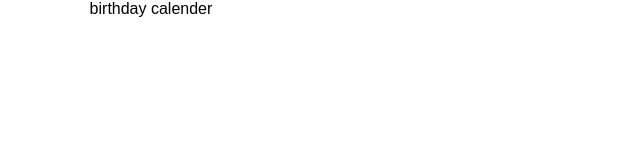
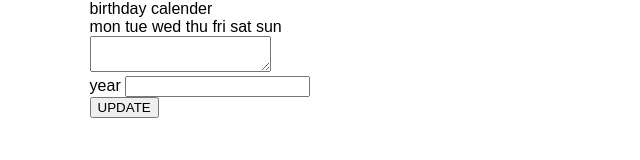
Before and after one commit to Shirly-D/BirthdayCalender, a website: page index.html in a window 1280 px wide. Shown: the whole page, without its empty margins (0-640 px from the left). Drawn offline with Linux system fonts and the light colour scheme.

Commit message:
main section commit

```diff
--- a/index.html
+++ b/index.html
@@ -56,18 +56,46 @@
     <main>
       <section>
         <div class="wrapper">
-
+          <ul>
+            <li>
+              <span>mon</span>
+            </li>
+            <li>
+              <span>tue</span>
+            </li>
+            <li>
+              <span>wed</span>
+            </li>
+            <li>
+              <span>thu</span>
+            </li>
+            <li>
+              <span>fri</span>
+            </li>
+            <li>
+              <span>sat</span>
+            </li>
+            <li>
+              <span>sun</span>
+            </li>
+          </ul>
+          <div>
+            <textarea class="text"></textarea>
+            <form action="#fixme" class="form">
+              <div>
+                <label for="year">year</label>
+                <input type="text" id="year" class="year">
+              </div>
+              <div>
+                <input type="submit" class="update" value="UPDATE">
+              </div>
+            </form>
+          </div>
         </div>
       </section>
 
     </main>
     <!--main section end-->
-
-    <!--footer section start-->
-    <footer>
-
-    </footer>
-    <!--footer section end-->
 
   </div>
   <!--container end-->
```
